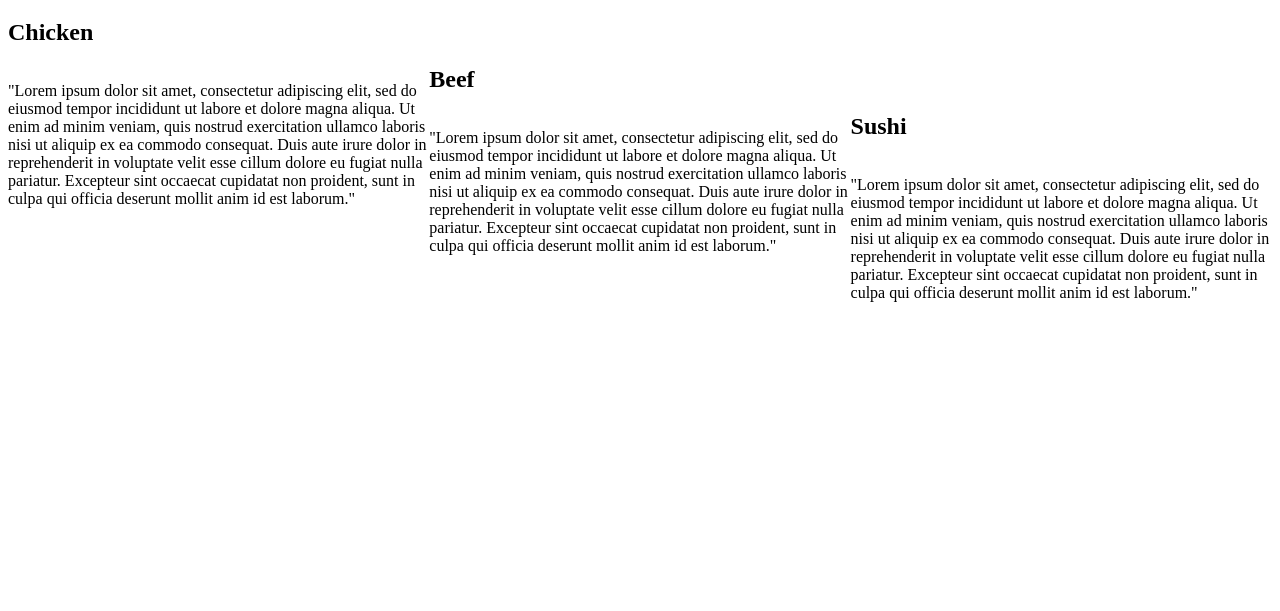
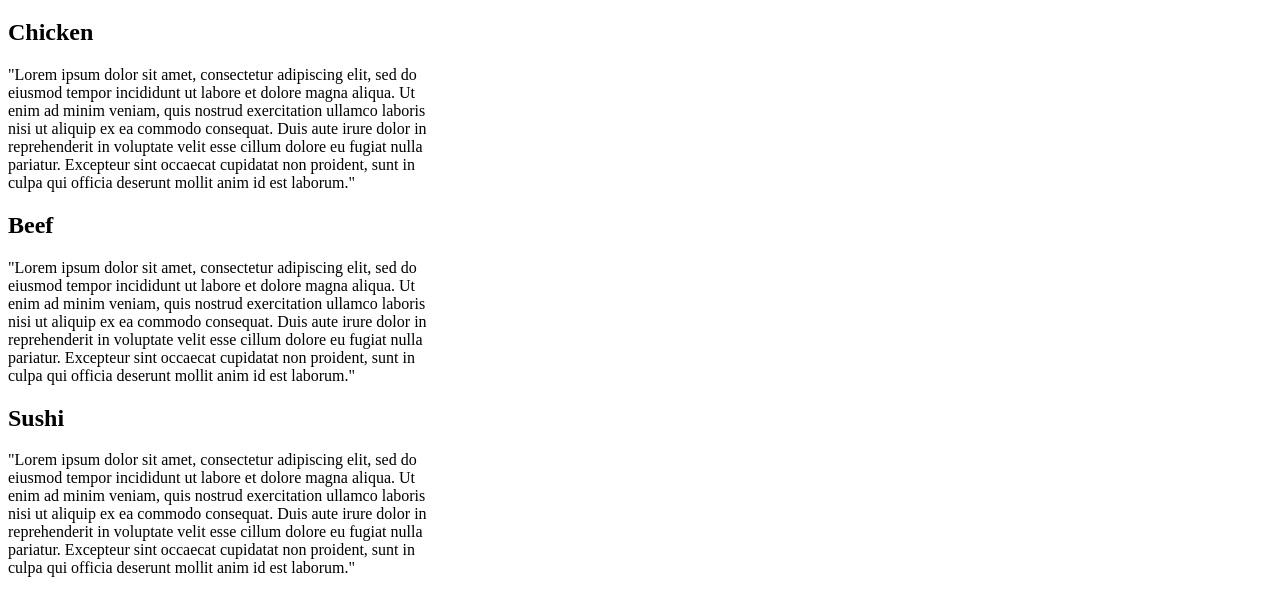
Before and after one commit to akim3245/coursera-assignment2, a plain HTML site: page module2-solution/index.html in a window 1280 px wide. Shown: the part 61-672 px from the top of the page. Drawn offline with Linux system fonts and the light colour scheme.

Commit message:
Small change to page.

```diff
--- a/module2-solution/css/styles.css
+++ b/module2-solution/css/styles.css
@@ -11,15 +11,12 @@ h2 {
 @media (min-width: 992px) {
 	#p1 {
 		width: 33.33%;
-		float: left;
 	}
 	#p2 {
 		width: 33.33%;
-		float: left;
 	}
 	#p3 {
 		width: 33.33%;
-		float: left;
 	}
 }
 
```
